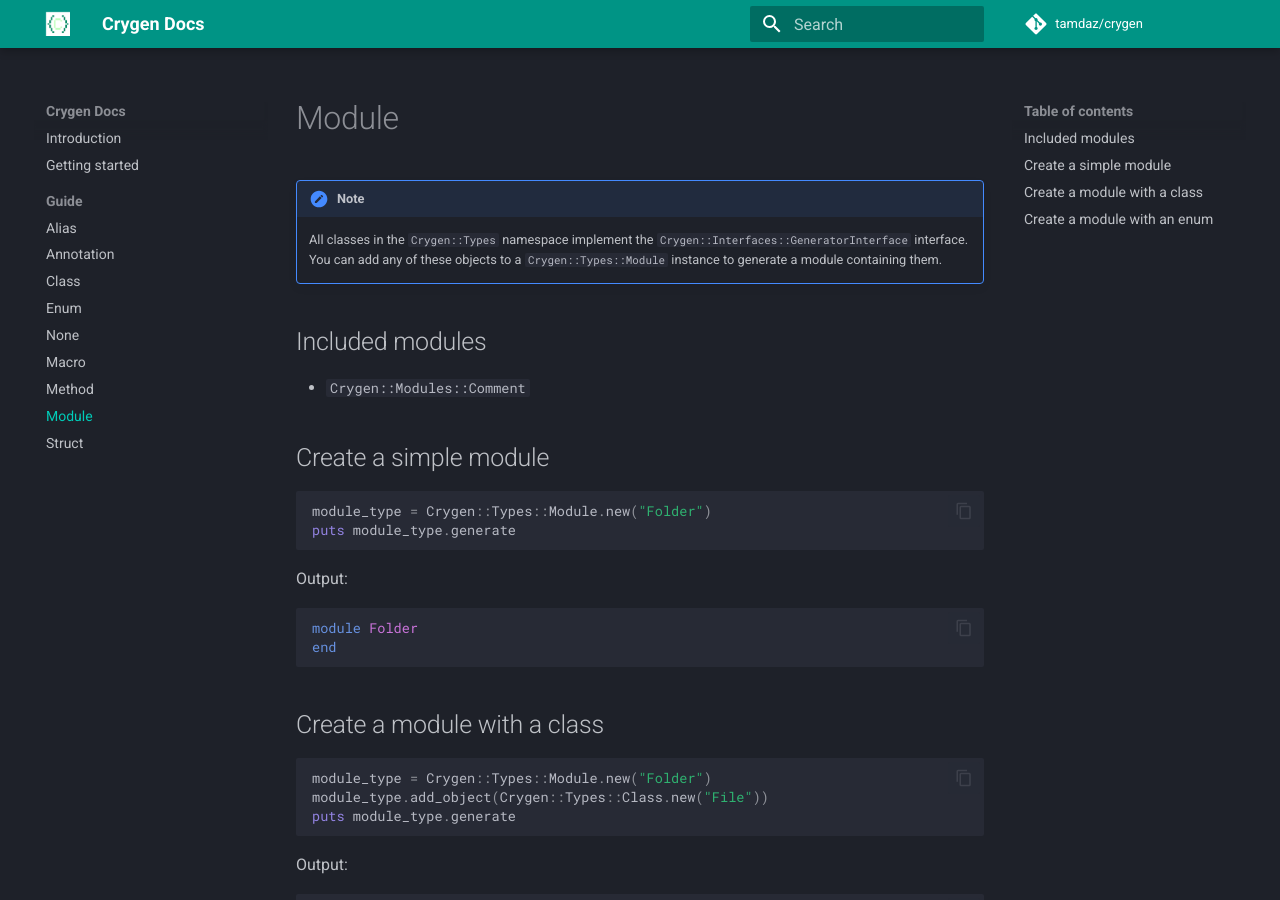
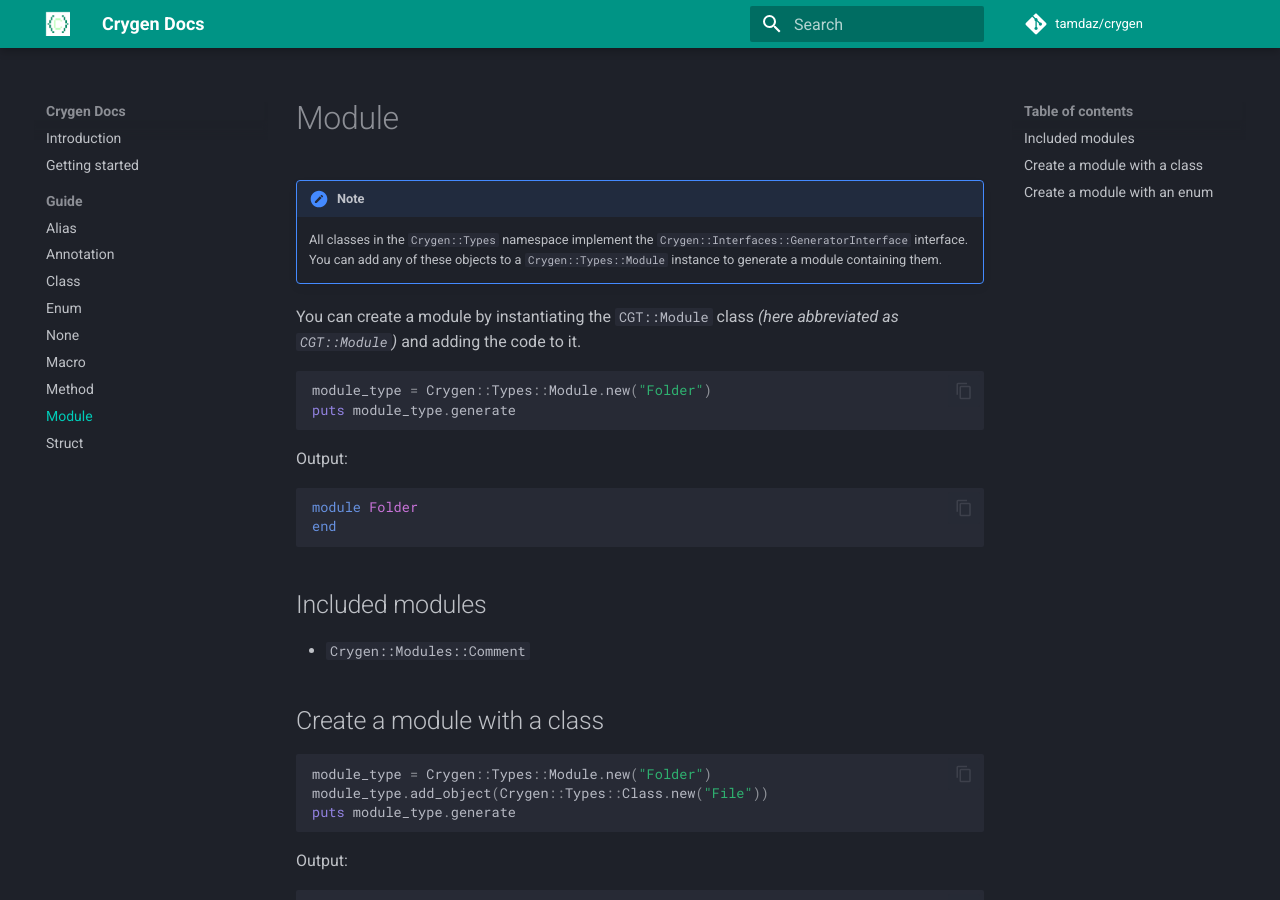
Before and after one commit to tamdaz/crygen, an MkDocs documentation site: the page built from docs/guide/module.md, in a window 1280 px wide and 900 px high. Built offline with MkDocs 1.6.1 and Material for MkDocs 9.7.7, drawn with Linux system fonts in a browser that asks for light colours; comment, search, counter and statistics services are not loaded; the version menu is left out.

Commit message:
Update guide/module.md

````diff
--- a/docs/guide/module.md
+++ b/docs/guide/module.md
@@ -4,11 +4,8 @@
     All classes in the `Crygen::Types` namespace implement the `Crygen::Interfaces::GeneratorInterface` interface.
     You can add any of these objects to a `Crygen::Types::Module` instance to generate a module containing them.
 
-## Included modules
-
-- `Crygen::Modules::Comment`
-
-## Create a simple module
+You can create a module by instantiating the `CGT::Module` class *(here abbreviated as `CGT::Module`)* and adding
+the code to it.
 
 ```crystal
 module_type = Crygen::Types::Module.new("Folder")
````
Also changed, not shown: other parts of docs/guide/module.md (+4 -0 lines).
